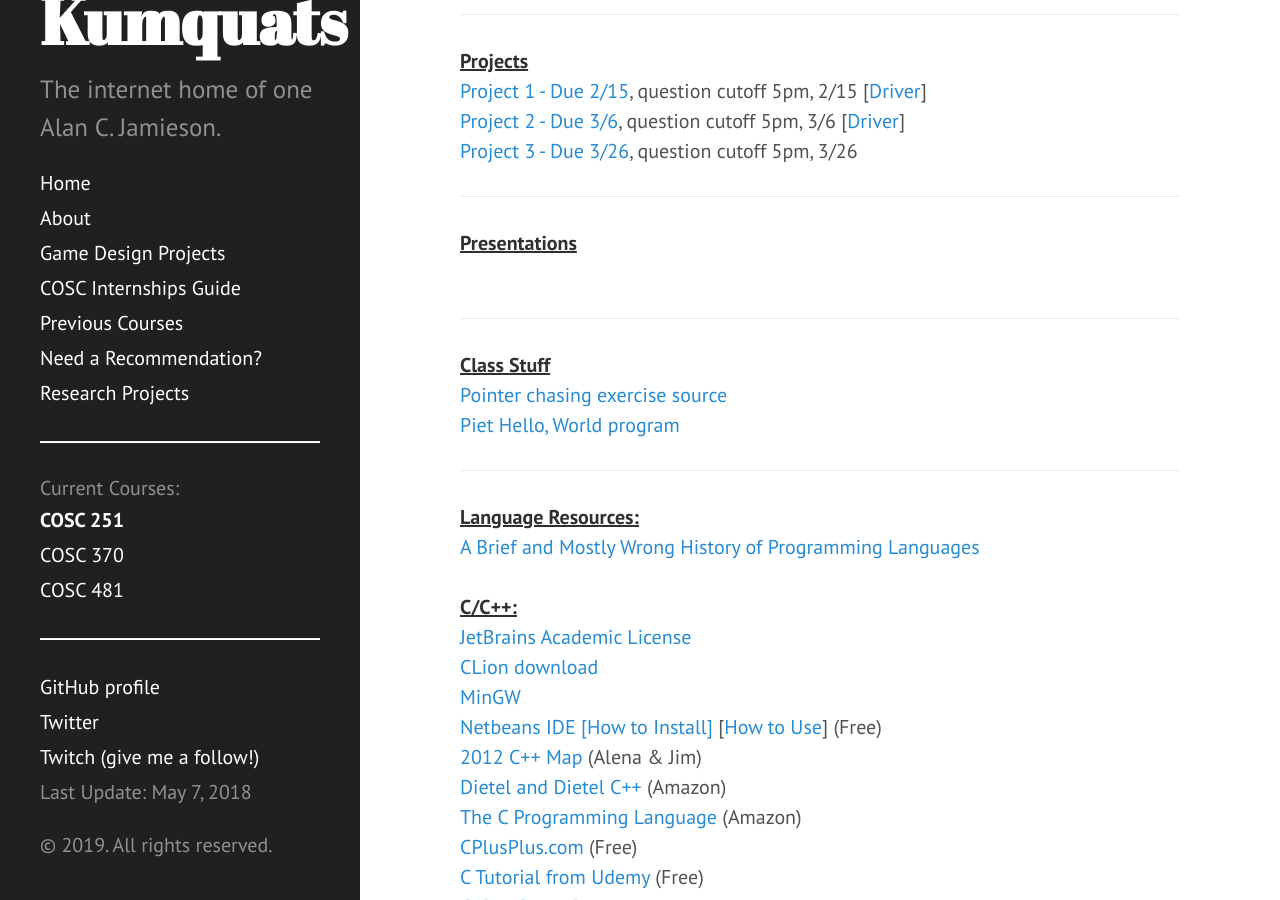
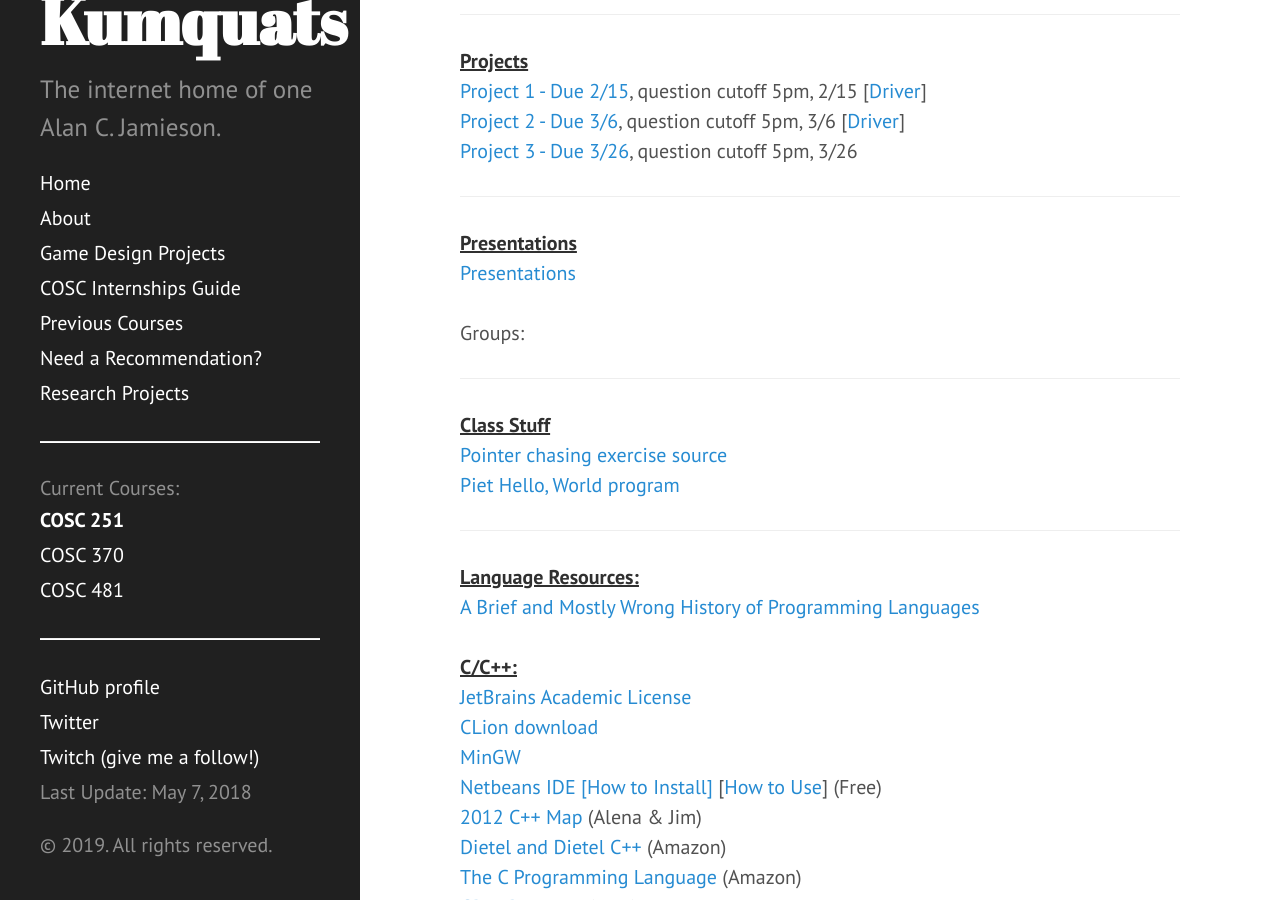
Before and after one commit to ripark/ripark.github.io, a Jekyll site: the page built from s19/cosc251.html, in a window 1280 px wide and 900 px high, scrolled down 778 px. Built offline with Jekyll 4.4.1, drawn with Linux system fonts in a browser that asks for light colours; Markdown is read by kramdown in place of the engine named in the settings.

Commit message:
251 update

```diff
--- a/s19/cosc251.html
+++ b/s19/cosc251.html
@@ -50,6 +50,10 @@
 <hr>
 <strong><u>Presentations</strong></u>
 <br>
+<a href="http://ripark.github.io/s19/COSC251Pres.pdf">Presentations</a>
+<br>
+<br>
+Groups:
 <br>
 <hr>
 <strong><u>Class Stuff</strong></u>
```
Also changed, not shown: 1 other file.
